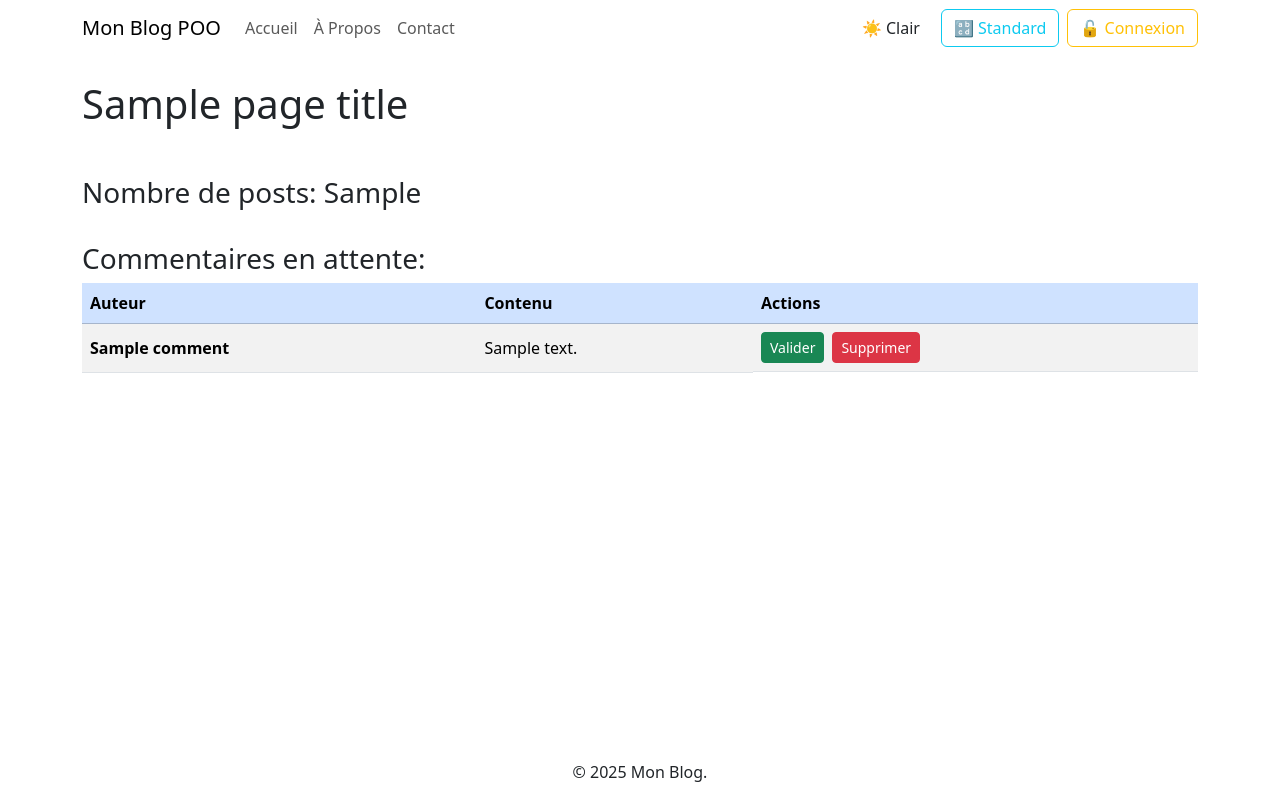
After one commit to Arthurprnt/3A2526-Blog, a PHP site: template app/Views/admin_dashboard.twig in a window 1280 px wide. The commit adds this page. Run offline with PHP 8.4, Linux system fonts and the light colour scheme; the template is opened without the code that fills it: most values are stand-ins (such as "Sample title", 1, 10 or a date in 2020); some libraries are stand-ins or nearby versions; some web fonts are replaced.

Commit message:
Ajout panel admin

```diff
--- a/app/Views/about.twig
+++ b/app/Views/about.twig
@@ -20,7 +20,7 @@
             <p>L'approche **mobile-first** garantit une expérience utilisateur optimale sur tous les appareils.</p>
         </div>
         <div class="col-md-4">
-            <div class="card bg-light p-3">
+            <div class="card p-3">
                 <h5>Notre Mission</h5>
                 <p>Partager des connaissances et des techniques de développement web propres et efficaces.</p>
             </div>
--- /dev/null
+++ b/app/Views/admin_dashboard.twig
@@ -0,0 +1,51 @@
+{% extends "base.twig" %}
+
+{% block content %}
+	<h1 class="mb-4">{{ page_title }}</h1>
+	<BR>
+	<h3>Nombre de posts:
+		{{ nb_posts }}</h3>
+	<BR>
+	<h3>Commentaires en attente:</h3>
+	{% if comments is not empty %}
+		<div class="table-responsive">
+			<table class="table table-striped table-hover align-middle">
+				<thead class="table-primary">
+					<tr>
+						<th>Auteur</th>
+						<th>Contenu</th>
+						<th>Actions</th>
+					</tr>
+				</thead>
+				<tbody>
+					{% for comment in comments %}
+						<tr>
+							<td>
+								<strong>{{ comment.nom_auteur }}</strong>
+							</td>
+							<td>
+								{{ comment.contenu|slice(0, 120) }}
+								{% if comment.contenu|length > 120 %}
+									…
+								{% endif %}
+							</td>
+							<td class="d-flex gap-2">
+								<form method="POST" action="/3A2526-Blog/admin-dashboard">
+									<input type="hidden" name="_token" value="validate">
+									<button class="btn btn-success btn-sm">Valider</button>
+								</form>
+
+								<form method="POST" action="/3A2526-Blog/admin-dashboard">
+									<input type="hidden" name="_token" value="delete">
+									<button class="btn btn-danger btn-sm">Supprimer</button>
+								</form>
+							</td>
+						</tr>
+					{% endfor %}
+				</tbody>
+			</table>
+		</div>
+	{% else %}
+		<p>Aucun commentaire en attente pour le moment.</p>
+	{% endif %}
+{% endblock %}
--- a/app/Views/base.twig
+++ b/app/Views/base.twig
@@ -25,7 +25,7 @@
 </head>
 <body class="d-flex flex-column min-vh-100" x-bind:class="{ 'd-font': isDyslexicFont }">
 
-    <nav class="navbar navbar-expand-lg navbar-dark bg-dark">
+    <nav class="navbar navbar-expand-lg">
       <div class="container">
         <a class="navbar-brand" href="/3A2526-Blog/">Mon Blog POO</a>
         <button class="navbar-toggler" type="button" data-bs-toggle="collapse" data-bs-target="#mainNavbar" aria-controls="mainNavbar" aria-expanded="false" aria-label="Toggle navigation">
@@ -35,7 +35,7 @@
 
           <ul class="navbar-nav me-auto mb-2 mb-lg-0">
             <li class="nav-item">
-              <a class="nav-link active" aria-current="page" href="/3A2526-Blog/">Accueil</a>
+              <a class="nav-link" aria-current="page" href="/3A2526-Blog/">Accueil</a>
             </li>
             <li class="nav-item">
               <a class="nav-link" href="/3A2526-Blog/a-propos">À Propos</a>
@@ -50,7 +50,7 @@
             <li class="nav-item">
                 <button
                     @click="theme = (theme === 'dark' ? 'light' : 'dark'); localStorage.setItem('theme', theme)"
-                    class="btn btn-outline-light d-flex align-items-center"
+                    class="btn btn-outline d-flex align-items-center"
                     aria-label="Basculer entre les thèmes clair et foncé"
                 >
                     <span x-show="theme === 'light'">☀️ Clair</span>
@@ -109,7 +109,7 @@
         {% block content %}{% endblock %}
     </main>
 
-    <footer class="mt-auto py-3 bg-light text-center">
+    <footer class="mt-auto py-3 text-center">
         &copy; {{ "now"|date("Y") }} Mon Blog.
     </footer>
 
--- a/app/Views/dashboard.twig
+++ b/app/Views/dashboard.twig
@@ -100,7 +100,7 @@
 
             </form>
 
-            <div x-show=false>
+            <div x-show="{{ isAdmin }}!=0">
                 <BR><BR>
                 <h3 class="mb-4">Espace administrateur</h3>
                 <a href="/3A2526-Blog/admin-dashboard" style="text-decoration: none !important;">
--- a/public/index.php
+++ b/public/index.php
@@ -72,6 +72,10 @@ switch (true) {
     (new HomeController())->creer();
     break;
 
+    case $url === 'admin-dashboard':
+    (new HomeController())->admin();
+    break;
+
     // Route final : 404
     default:
         (new HomeController())->error404();
```
Also changed, not shown: app/Controllers/HomeController.php (+52 -0 lines).
